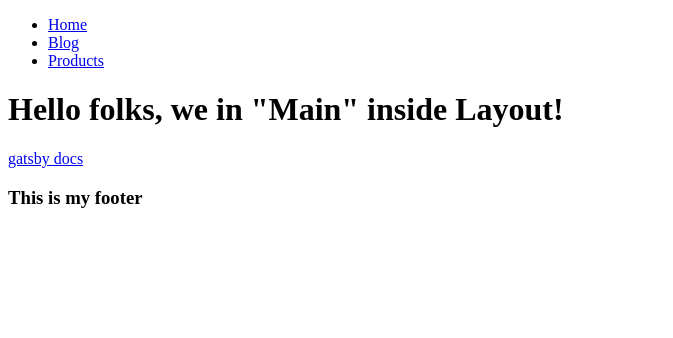
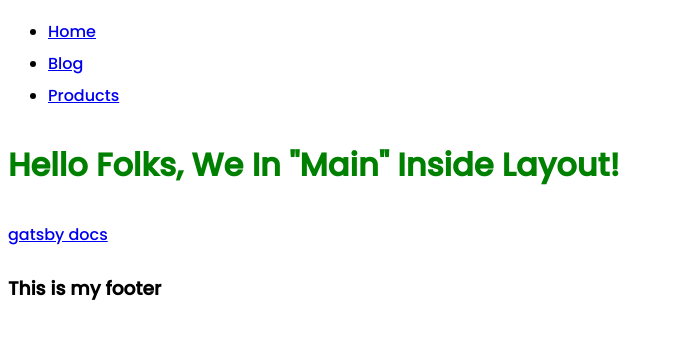
Before and after one commit to iggyigner/gatsby-tutorial, a Gatsby site: page / in a window 1280 px wide. Shown: the whole page, without its empty margins (0-673 px from the left). Built offline with nearby package versions, Linux system fonts and the light colour scheme; Gatsby itself is replaced by a stand-in of ours.

Commit message:
Add inline and global css, thru 16

```diff
--- a/src/components/Layout.js
+++ b/src/components/Layout.js
@@ -1,6 +1,8 @@
 import React from "react"
 import Navbar from "./Navbar"
 import Footer from "./Footer"
+// Because it's not a JS file,  you need to write the full extension
+import "./layout.css"
 
 const Layout = ({ children }) => {
   return (
--- /dev/null
+++ b/src/components/layout.css
@@ -0,0 +1,7 @@
+@import url("https://fonts.googleapis.com/css2?family=Poppins:wght@200;500&display=swap");
+
+body {
+  font-family: "Poppins", sans-serif;
+  color: black;
+  line-height: 2;
+}
--- a/src/pages/index.js
+++ b/src/pages/index.js
@@ -4,7 +4,9 @@ import Layout from "../components/Layout"
 export default function Home() {
   return (
     <Layout>
-      <h1>Hello folks, we in "Main" inside Layout!</h1>
+      <h1 style={{ color: "green", textTransform: "capitalize" }}>
+        Hello folks, we in "Main" inside Layout!
+      </h1>
       <a href="https://www.gatsbyjs.org">gatsby docs</a>
     </Layout>
   )
```
